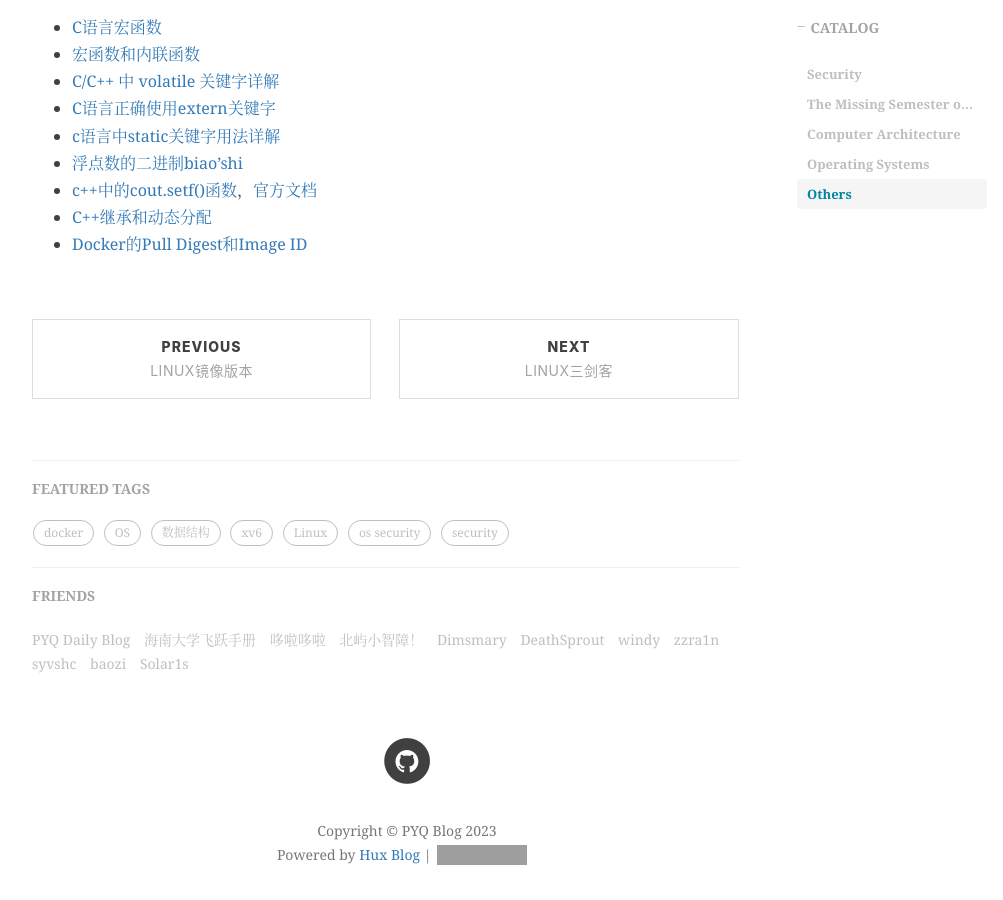
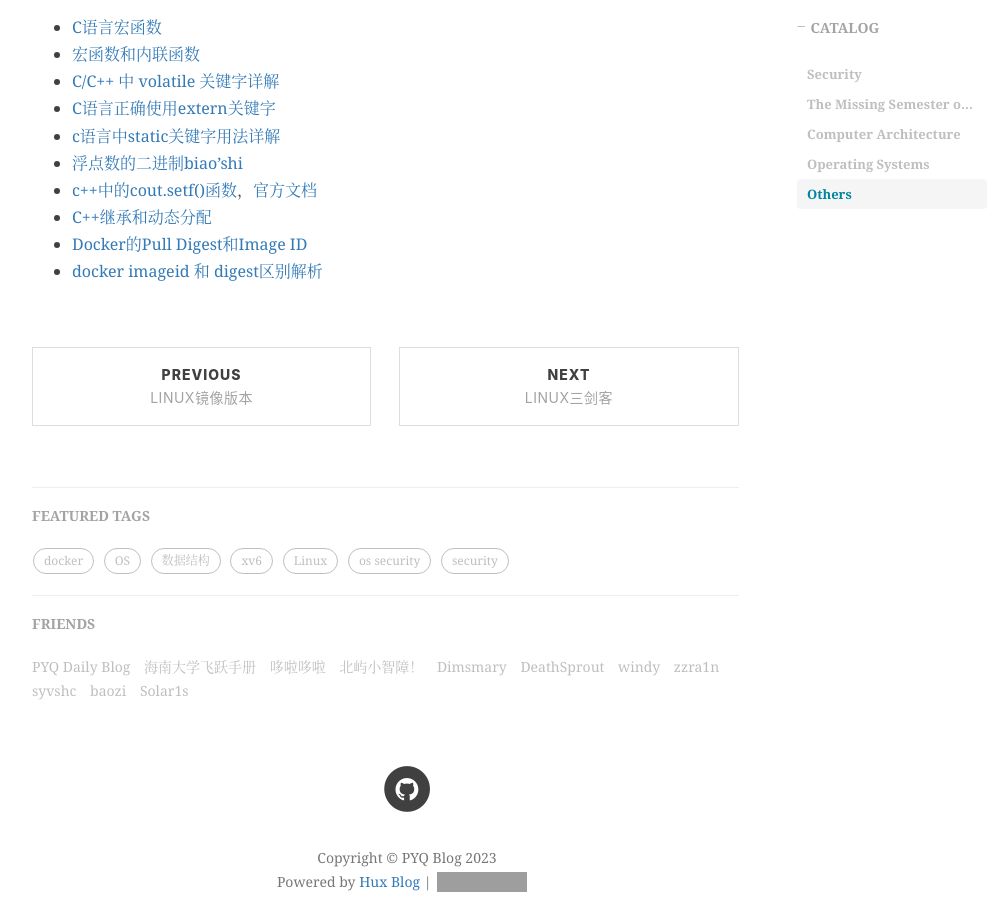
Before and after one commit to peng-yq/peng-yq.github.io, a Jekyll site: the page built from _posts/2022-10-04-good-blog-collection.md, in a window 1280 px wide and 900 px high, scrolled down 1600 px. Shown: the whole window, without its empty margins (233-1236 px from the left). Built offline with Jekyll 4.4.1, drawn with Linux system fonts in a browser that asks for light colours; nearby versions of some CDN libraries; comment, search, counter and statistics services are not loaded; grey boxes are pictures that could not be loaded.

Commit message:
Update 2022-10-04-good-blog-collection.md

```diff
--- a/_posts/2022-10-04-good-blog-collection.md
+++ b/_posts/2022-10-04-good-blog-collection.md
@@ -42,3 +42,4 @@ tags:
 - [c++中的cout.setf()函数](https://blog.csdn.net/baishuiniyaonulia/article/details/79144033)，[官方文档](https://cplusplus.com/reference/ios/ios_base/fmtflags/)
 - [C++继承和动态分配](https://blog.csdn.net/qq_36607894/article/details/105116525)
 - [Docker的Pull Digest和Image ID](https://developer.aliyun.com/article/57752)
+- [docker imageid 和 digest区别解析](https://www.jb51.net/server/287971i6f.htm)
```
